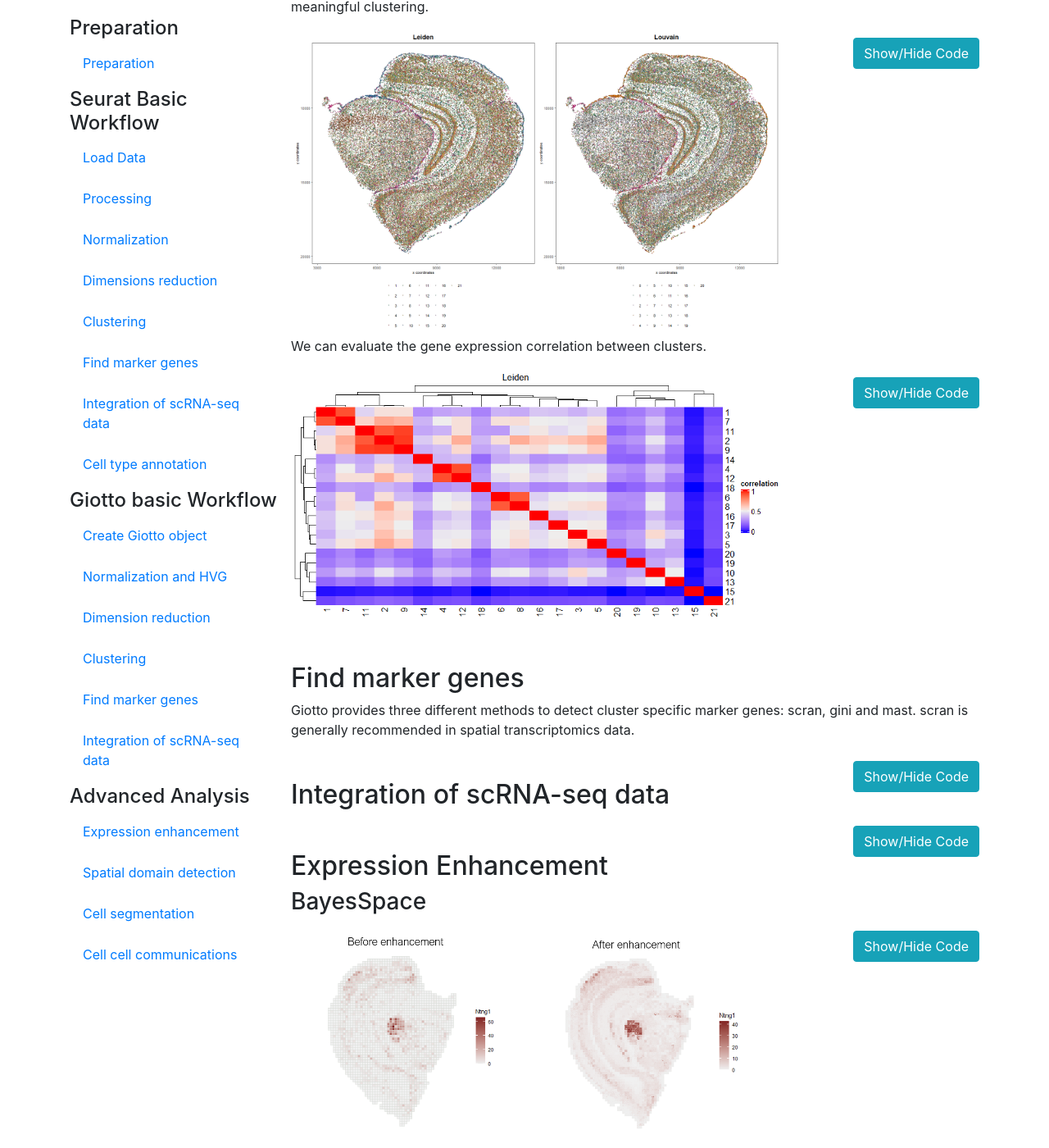
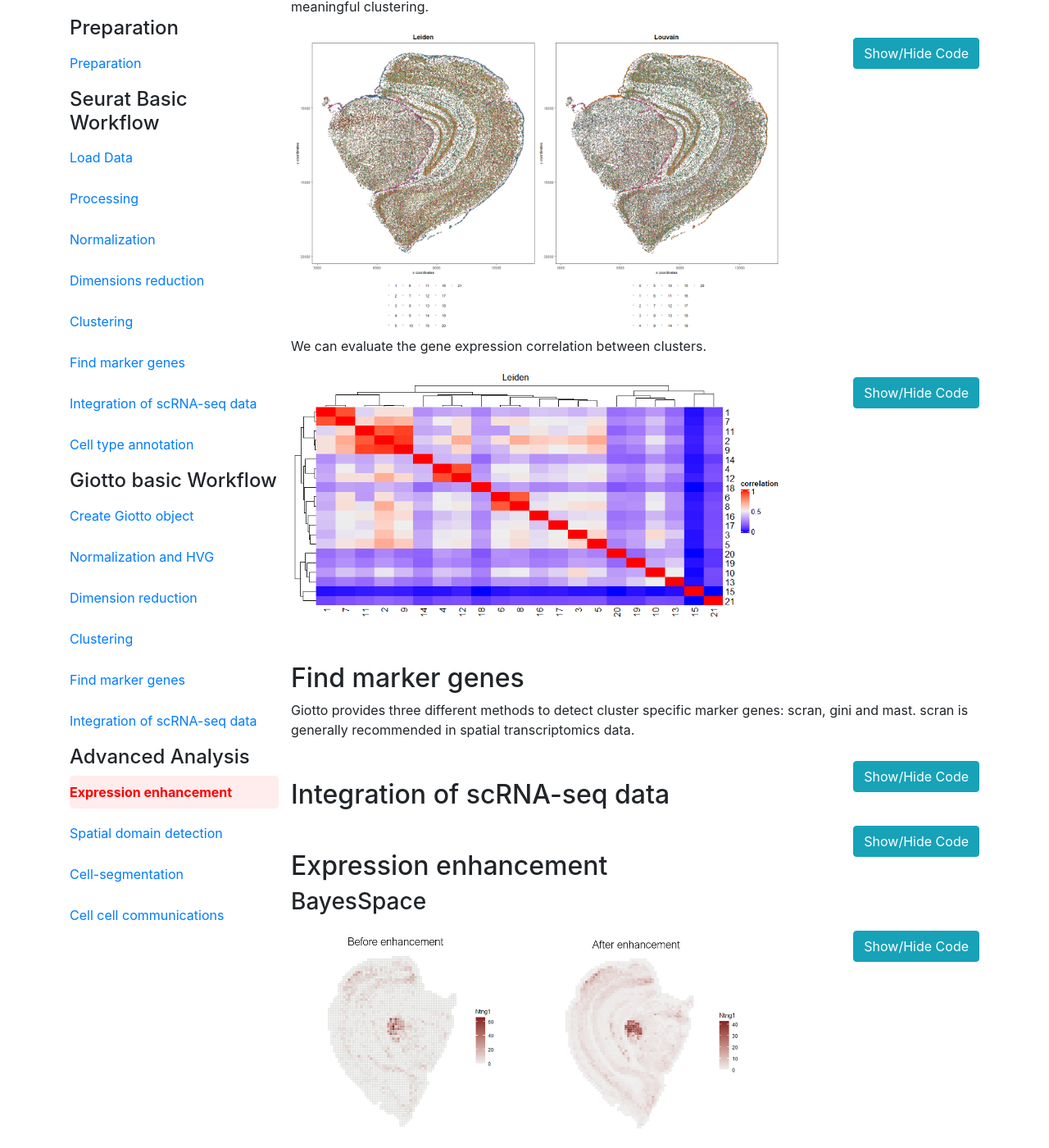
Before and after one commit to STOmicsUS/StereoWorkflow.github.io, a Jekyll site: the page index.html, which Jekyll copies as it is, in a window 1280 px wide and 1400 px high, scrolled down 9913 px. Shown: the whole window at 82% size. Built offline with Jekyll 4.4.1, drawn with Linux system fonts in a browser that asks for light colours; nearby versions of some CDN libraries.

Commit message:
highlight

```diff
--- a/index.html
+++ b/index.html
@@ -34,10 +34,17 @@
             padding: 0;
             margin: 0;
         }
+
+        .nav-link.active {
+            color: red !important;
+            font-weight: bold;
+            background-color: #ffecec;
+            border-radius: 5px;
+        }
     </style>
 </head>
 
-<body>
+<body data-spy="scroll" data-target="#sidebar-nav" data-offset="100">
     <nav class="navbar navbar-expand-lg navbar-light bg-white">
         <div class="container">
             <a class="navbar-brand" href="#">StereoSeq Data Workflow</a>
@@ -57,42 +64,42 @@
         <div class="row">
             <!-- Sidebar -->
             <div class="col-md-3">
-                <div class="sticky-top" style="top: 20px;">
+                <nav id="sidebar-nav" class="sticky-top navbar-nav" style="top: 20px;">
                     <h4>Preparation</h4>
                     <ul class="nav flex-column" style="list-style-type: none; padding: 0; margin: 0;">
                         <li class="nav-item"><a href="#preparation" class="nav-link">Preparation</a></li>
                     </ul>
                     <h4>Seurat Basic Workflow</h4>
                     <ul class="nav flex-column" style="list-style-type: none; padding: 0; margin: 0;">
-                        <li class="nav-item"><a href="#Seurat loadData" class="nav-link">Load Data</a></li>
-                        <li class="nav-item"><a href="#Seurat preprocessing" class="nav-link">Processing</a></li>
-                        <li class="nav-item"><a href="#Seurat normalization" class="nav-link">Normalization</a></li>
-                        <li class="nav-item"><a href="#Seurat dimensions reduction" class="nav-link">Dimensions reduction</a></li>
-                        <li class="nav-item"><a href="#Seurat clustering" class="nav-link">Clustering</a></li>
-                        <li class="nav-item"><a href="#Seurat find marker genes" class="nav-link">Find marker genes</a></li>
-                        <li class="nav-item"><a href="#Seurat integration of scRNA-seq data" class="nav-link">Integration of scRNA-seq data</a></li>
-                        <li class="nav-item"><a href="#Seurat cell type annotation" class="nav-link">Cell type annotation</a></li>
+                        <li class="nav-item"><a href="#Seurat-loadData" class="nav-link">Load Data</a></li>
+                        <li class="nav-item"><a href="#Seurat-preprocessing" class="nav-link">Processing</a></li>
+                        <li class="nav-item"><a href="#Seurat-normalization" class="nav-link">Normalization</a></li>
+                        <li class="nav-item"><a href="#Seurat-dimensions-reduction" class="nav-link">Dimensions reduction</a></li>
+                        <li class="nav-item"><a href="#Seurat-clustering" class="nav-link">Clustering</a></li>
+                        <li class="nav-item"><a href="#Seurat-find-marker-genes" class="nav-link">Find marker genes</a></li>
+                        <li class="nav-item"><a href="#Seurat-integration-of-scRNA-seq-data" class="nav-link">Integration of scRNA-seq data</a></li>
+                        <li class="nav-item"><a href="#Seurat-cell-type-annotation" class="nav-link">Cell type annotation</a></li>
                     </ul>
                     <h4>Giotto basic Workflow</h4>
                     <ul class="nav flex-column" style="list-style-type: none; padding: 0; margin: 0;">
-                        <li class="nav-item"><a href="#Giotto create giotto object" class="nav-link">Create Giotto object</a></li>
-                        <li class="nav-item"><a href="#Giotto normalization and HVG" class="nav-link">Normalization and HVG</a></li>
-                        <li class="nav-item"><a href="#Giotto dimension reduction" class="nav-link">Dimension reduction</a></li>
-                        <li class="nav-item"><a href="#Giotto clustering" class="nav-link">Clustering</a></li>
-                        <li class="nav-item"><a href="#Giotto find marker genes" class="nav-link">Find marker genes</a></li>
-                        <li class="nav-item"><a href="#Giotto integration of scRNA-seq data" class="nav-link">Integration of scRNA-seq data</a></li>
+                        <li class="nav-item"><a href="#Giotto-create-giotto-object" class="nav-link">Create Giotto object</a></li>
+                        <li class="nav-item"><a href="#Giotto-normalization-and-HVG" class="nav-link">Normalization and HVG</a></li>
+                        <li class="nav-item"><a href="#Giotto-dimension-reduction" class="nav-link">Dimension reduction</a></li>
+                        <li class="nav-item"><a href="#Giotto-clustering" class="nav-link">Clustering</a></li>
+                        <li class="nav-item"><a href="#Giotto-find-marker-genes" class="nav-link">Find marker genes</a></li>
+                        <li class="nav-item"><a href="#Giotto-integration-of-scRNA-seq-data" class="nav-link">Integration of scRNA-seq data</a></li>
                     </ul>
                     <h4>Advanced Analysis</h4>
                     <ul class="nav flex-column" style="list-style-type: none; padding: 0; margin: 0;">
-                        <li class="nav-item"><a href="#Expression enhancement" class="nav-link">Expression
+                        <li class="nav-item"><a href="#Expression-enhancement" class="nav-link">Expression
                                 enhancement</a></li>
-                        <li class="nav-item"><a href="#Spatial domain detection" class="nav-link">Spatial domain
+                        <li class="nav-item"><a href="#Spatial-domain-detection" class="nav-link">Spatial domain
                                 detection</a></li>
-                        <li class="nav-item"><a href="#Cell segmentation" class="nav-link">Cell segmentation</a></li>
-                        <li class="nav-item"><a href="#Cell cell communications" class="nav-link">Cell cell
+                        <li class="nav-item"><a href="#Cell-segmentation" class="nav-link">Cell-segmentation</a></li>
+                        <li class="nav-item"><a href="#Cell-cell-communications" class="nav-link">Cell cell
                                 communications</a></li>
                     </ul>
-                </div>
+                </nav>
             </div>
 
 
@@ -127,7 +134,7 @@ pip install numpy pandas scanpy
                 </div>
 
                 <!-- loadData Section -->
-                <h2 id="Seurat loadData" class="mt-5">Load data</h2>
+                <h2 id="Seurat-loadData" class="mt-5">Load data</h2>
                 <p>Load data in R from rds file</p>
                 <!-- Code block toggle button -->
                 <button class="btn btn btn-info float-right" type="button" data-toggle="collapse"
@@ -145,7 +152,7 @@ st_data=readRDS(data_path)
                 </div>
 
                 <!-- Preprocessing Section -->
-                <h2 id="Seurat preprocessing" class="mt-5">Processing</h2>
+                <h2 id="Seurat-preprocessing" class="mt-5">Processing</h2>
                 <h3>Filtering low quality spots</h3>
                 <p>
                     In spatial transcriptomics data, filtering low-quality spots is essential to ensure reliable
@@ -219,7 +226,7 @@ st_data.filter=preProcessing(st_data)
                     style="width:600px; height:auto;">
 
                 <!-- Normalization Section -->
-                <h2 id="Seurat normalization" class="mt-5">Normalization</h2>
+                <h2 id="Seurat-normalization" class="mt-5">Normalization</h2>
                 <p>
                     Normalization in spatial transcriptomics data is essential to account for technical variability and
                     ensure that differences in gene expression across spatial locations reflect true biological
@@ -267,7 +274,7 @@ st_data <- NormalizeData(st_data.filter,assay='RNA' ,normalization.method="LogNo
                     style="width:600px; height:auto;">
 
                 <!-- Dimensions reduction Section -->
-                <h2 id="Seurat dimensions reduction" class="mt-5">Dimensions reduction</h2>
+                <h2 id="Seurat-dimensions-reduction" class="mt-5">Dimensions reduction</h2>
                 <p>
                     The spatial transcriptomics datasets often contain tens of thousands of genes across tens of
                     thousands of spots or cells.
@@ -316,7 +323,7 @@ st_data <- RunUMAP(object = st_data, dims = 1:30)
                 </div>
 
                 <!-- Clustering Section -->
-                <h2 id="Seurat clustering" class="mt-5">Clustering</h2>
+                <h2 id="Seurat-clustering" class="mt-5">Clustering</h2>
                 <p>
                     Clustering is a technique used to identify groups of cells with similar gene expression profiles,
                     providing insights into the cellular composition and spatial organization of tissues.
@@ -383,7 +390,7 @@ st_data.norm <- FindClusters(st_data.norm,algorithm=2,cluster.name="louvain2",ve
                 </div>
 
         <!-- Find Marker Genes Section -->
-        <h2 id="Seurat find marker genes" class="mt-5">Find Marker Genes</h2>
+        <h2 id="Seurat-find-marker-genes" class="mt-5">Find Marker Genes</h2>
         <p>
         After clustering cells, finding marker genes is a crucial step for identifying unique gene
         expression profiles that define each cluster.
@@ -423,7 +430,7 @@ de_markers <- FindAllMarkers(st_data.norm,group.by="leiden",only.pos=TRUE,logfc.
 
 
         <!-- Integration of scRNA-seq data section  -->
-        <h2 id="Seurat integration of scRNA-seq data" class="mt-5">Integration of scRNA-seq data</h2>
+        <h2 id="Seurat-integration-of-scRNA-seq-data" class="mt-5">Integration of scRNA-seq data</h2>
         <p>
         By leveraging Seurat's integration workflow, scRNA-seq datasets can be aligned with spatial data, allowing the identification of spatially resolved cell types or states.
         This process typically involves identifying shared features, such as gene expression patterns, to anchor scRNA-seq data to the spatial domain.
@@ -458,7 +465,7 @@ levels(as.factor(SingleCellData$ClusterName))
 
 
         <!-- Cell Type Annotation  -->
-        <h2 id="Seurat cell type annotation" class="mt-5">Cell Type Annotation</h2>
+        <h2 id="Seurat-cell-type-annotation" class="mt-5">Cell Type Annotation</h2>
         <p>
         After clustered the spatial transcritpmics data and found the markers, we can use singleR to
         annotation cell types.
@@ -489,7 +496,7 @@ st_data.norm2$singleR.labels <- annotations$labels[match(rownames(st_data.norm2@
     <!-- Giotto Section -->
         <h2 id="Giotto" class="mt-5">Giotto</h2>
         <!-- Create giotto object Section -->
-        <h2 id="Giotto create giotto object" class="mt-5">Create Giotto Object</h2>
+        <h2 id="Giotto-create-giotto-object" class="mt-5">Create Giotto Object</h2>
         <p>
         Giotto allows users to initialize a spatial transcriptomics dataset, setting up a structure that
         includes expression data, spatial coordinates, and metadata for downstream analysis.
@@ -544,8 +551,8 @@ giotto_object=createGiottoObject(raw_exprs = expression_matrix, spatial_locs = c
 
                 </code></pre>
             </div>
-        <!-- Giotto normalization and HVG Section -->
-            <h2 id="Giotto normalization and HVG" class="mt-5">Normalization and HVG</h2>
+        <!-- Giotto-normalization-and-HVG Section -->
+            <h2 id="Giotto-normalization-and-HVG" class="mt-5">Normalization and HVG</h2>
             <p>Giotto provides two normalization methods.</p>
             <p>
             <b>1.Standard</b>:Normalization for total library size and scaling;Log transformation of data;Z-scoring of data by genes and/or cells.</p>
@@ -568,8 +575,8 @@ giotto_obj=calculateHVG(giotto_object.norm)
             </div>
             <img src="images/Giotto/HVGplot.png" alt="Description of image" style="width:600px; height:auto;">
 
-        <!-- Giotto dimension Reduction -->
-            <h2 id="Giotto dimension reduction" class="mt-5">Dimension Reduction</h2>
+        <!-- Giotto-dimension-reduction -->
+            <h2 id="Giotto-dimension-reduction" class="mt-5">Dimension Reduction</h2>
                 <p>Giotto provides three dimension reduction methods: PCA, UMAP and tSNE</p>
                 <!-- Code block toggle on -->
                 <button class="btn btn btn-info float-right" type="button" data-toggle="collapse" data-target="#GiottoDimensionReduction" aria-expanded="false" aria-controls="GiottoDimensionReduction">
@@ -582,8 +589,8 @@ giotto_object=runPCA(gobject =giotto_object )
 giotto_object=runUMAP(gobject = giotto_object)
                     </code></pre>
                 </div>
-        <!-- Giotto clustering Section -->
-        <h2 id="Giotto clustering" class="mt-5">Clustering</h2>
+        <!-- Giotto-clustering Section -->
+        <h2 id="Giotto-clustering" class="mt-5">Clustering</h2>
         <p>First we create a shared nearest neighbor (sNN) network using the normalized expression values,
             focusing on the first 30 dimensions with 50 neighbors per cell.
             Apply Leiden and Louvain clustering on the sNN network, assigning cluster labels to Leiden_clus and Louvain_clus, respectively.
@@ -623,9 +630,8 @@ showClusterHeatmap(giotto_object,cluster_column = "leiden_clus",expression_value
         <img src="images/Giotto/Leiden_heatmap.png" alt="Clustering" style="width:600px; height:auto;">
 
         <!-- Giotto find marker gene Section -->
-        <h2 id="Giotto find marker genes" class="mt-5">Find marker genes</h2>
-        <p>Giotto provides three different methods to detect cluster specific marker genes: scran, gini and mast. scran is generally recommended in spatial transcriptomics data.
-        </p>
+        <h2 id="Giotto-find-marker-genes" class="mt-5">Find marker genes</h2>
+        <p>Giotto provides three different methods to detect cluster specific marker genes: scran, gini and mast. scran is generally recommended in spatial transcriptomics data.</p>
         <!-- Code block toggle on -->
         <button class="btn btn btn-info float-right" type="button" data-toggle="collapse" data-target="#GiottoFindMarkerGene" aria-expanded="false" aria-controls="GiottoFindMarkerGene">
         Show/Hide Code
@@ -638,7 +644,7 @@ scran_markers =findScranMarkers_one_vs_all(giotto_object,expression_values = "no
         </div>
 
         <!-- Giotto Integration section -->
-        <h2 id="Giotto integration of scRNA-seq data" class="mt-5">Integration of scRNA-seq data</h2>
+        <h2 id="Giotto-integration-of-scRNA-seq-data" class="mt-5">Integration of scRNA-seq data</h2>
 
         <!-- Code block toggle on -->
         <button class="btn btn btn-info float-right" type="button" data-toggle="collapse" data-target="#GiottoFIntegrationCode" aria-expanded="false" aria-controls="GiottoFIntegrationCode">
@@ -666,8 +672,8 @@ expression_values = c("normalized"),
         </div>
 
 
-            <!-- Expression Enhancement -->
-               <h2 id="Expression Enhancement" class="mt-5">Expression Enhancement</h2>
+            <!-- Expression-enhancement -->
+               <h2 id="Expression-enhancement" class="mt-5">Expression enhancement</h2>
                <h3>BayesSpace</h3>
                <!-- Code block toggle button -->
                <button class="btn btn btn-info float-right" type="button" data-toggle="collapse"
```
